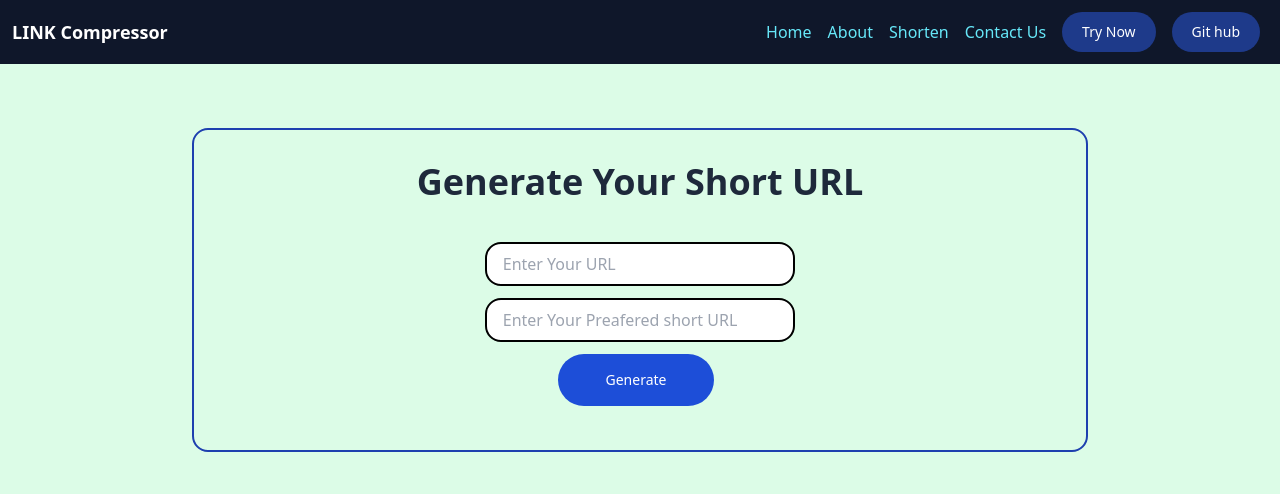
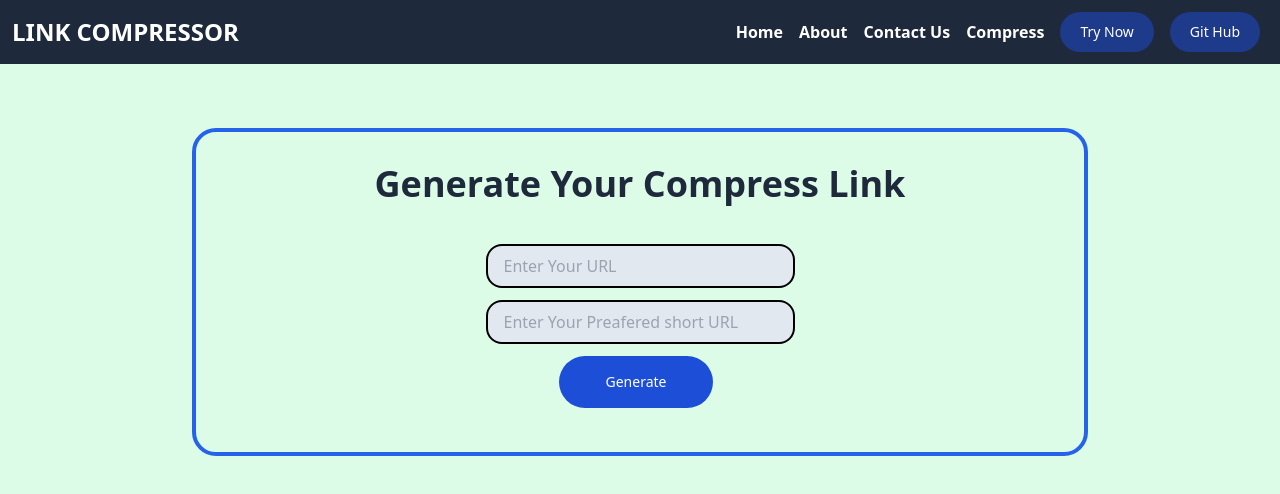
Before and after one commit to amitkumarpatra99/Link_Compressor, a Next.js app: page /Shorten in a window 1280 px wide. Shown: the top 494 px of the page. Built offline with nearby package versions, Linux system fonts and the light colour scheme.

Commit message:
Complete

```diff
--- a/app/Shorten/page.js
+++ b/app/Shorten/page.js
@@ -37,19 +37,19 @@ const Shorten = () => {
     }
 
     return (
-        <div className='mx-auto max-w-4xl rounded-2xl items-center my-16  border-2 border-blue-800 p-8 gap-4 flex flex-col'>
-            <h1 className='text-center text-4xl text-slate-800 font-bold flex flex-col justify-center' >Generate Your Short URL</h1>
+        <div className='mx-auto max-w-4xl rounded-3xl items-center my-16  border-4 border-blue-600 p-8 gap-4 flex flex-col '>
+            <h1 className='text-center text-4xl text-slate-800 font-bold flex flex-col justify-center' >Generate Your Compress Link</h1>
 
             <div className='flex flex-col text-center items-center  w-3/4  rounded-full  gap-3'>
                 <input
-                    className='border-2 mt-6  border-black w-2/4 focus:outline-blue-700 rounded-2xl px-4 py-2'
+                    className='border-2   border-black w-2/4 mt-6 bg-slate-200 focus:outline-blue-700 rounded-2xl px-4 py-2'
                     type="text"
                     placeholder='Enter Your URL'
                     value={url}
                     onChange={e => { seturl(e.target.value) }}
                 />
                 <input
-                    className='border-2 border-black w-2/4 focus:outline-blue-700 rounded-2xl py-2 px-4'
+                    className='border-2  border-black w-2/4 bg-slate-200 focus:outline-blue-700 rounded-2xl py-2 px-4'
                     type="text"
                     placeholder='Enter Your Preafered short URL'
                     value={shorturl}
--- a/app/about/page.js
+++ b/app/about/page.js
@@ -5,8 +5,8 @@ const about = () => {
   <>
   <div>
 
-  <h1 className='text-4xl font-bold p-6 text-center items-center text-slate-900'> THIS IS A URL SHORTNER </h1>
-  <p className="px-32 text-center"> We are the best URL shortner, We dont ask you for login or give any details , we understand your needs and hence we have created this URL shortner </p>
+  <h1 className='text-4xl font-bold p-6 text-center items-center text-blue-700 '> <span className='font-semibold text-slate-800 text-2xl'>THIS IS A</span> LINK COMPRESSOR</h1>
+  <p className="px-32 text-center text-slate-700 font-semibold"> We are the best Link Shortner,<br /> We dont ask you for login or give any details ,<br /> We understand your needs and hence we have created this <span className='text-blue-700 font-serif'> Link Compressor</span>  </p>
 
 
   </div>
--- a/app/contact/page.js
+++ b/app/contact/page.js
@@ -6,12 +6,10 @@ const contact = () => {
     <div>
 
       <h1 className='w-full  text-center justify-center font-bold text-4xl p-6 '> CONTACT US </h1>
-      <h2 className='w-full text-center font-bold '> Contact Us For any kind of Problem  like <span className='text-blue-600'>  URL Shortner </span>  or any other problem related to this website </h2>
+      <h2 className='w-full text-center font-bold '> Contact Us For any kind of Problem  like <span className='text-blue-600'>LINK COMPRESSOR </span>  or any other problem related to this website </h2>
       <p className='w-full text-center font-bold'> Email : <span className='text-blue-600'> amitkumarpatraaa@gmail.com </span> </p>
       <p className='w-full text-center font-bold'> Phone : <span className='text-blue-600'> 8144129955 </span> </p>
       <p className='w-full p-4 text-center font-semibold'><Link target='_blank' href={"https://linktr.ee/amitkumarpatra99"}> < button className="text-white bg-blue-900 hover:bg-blue-900 focus:outline-none focus:ring-4 focus:ring-blue-300 font-medium rounded-full text-sm px-5 py-2.5 text-center me-2 mb-2 dark:bg-blue-900 dark:hover:bg-blue-600 dark:focus:ring-blue-800">Contact Us</button></Link></p>
-
-
 
     </div>
   )
--- a/app/layout.js
+++ b/app/layout.js
@@ -3,8 +3,8 @@ import Navbar from "@/components/Navbar";
 import Footer from "@/components/Footer";
 
 export const metadata = {
-  title: "URL SHORTNER",
-  description: "Generated by create next app",
+  title: "Link Compressor",
+  description: "",
 };
 
 export default function RootLayout({ children }) {
--- a/app/page.js
+++ b/app/page.js
@@ -7,9 +7,9 @@ export default function Home() {
       <main>
         <section className="grid grid-cols-2 h-[50vh]">
           <div className=" flex flex-col gap-2  items-center justify-center">
-            <p className="text-4xl font-bold cursor-pointer text-black" >THE URL SHORTNER</p>
+            <p className="text-4xl font-bold cursor-pointer text-black" >THE LINK SHORTNER</p>
 
-            <p className="text-2xl font-bold cursor-pointer text-black">Shorten Your URL</p>
+            <p className="text-2xl font-semibold cursor-pointer text-black">Shorten Your URL/LINK </p>
             <Link href="/Shorten">
               <button type="button" className="text-white bg-blue-700 mt-4 hover:bg-blue-900 focus:outline-none focus:ring-4 focus:ring-blue-300 font-medium rounded-full text-sm px-5 py-2.5 text-center me-2 mb-2 dark:bg-blue-700 dark:hover:bg-blue-900 dark:focus:ring-blue-800">Try Now</button>
             </Link>
@@ -22,10 +22,7 @@ export default function Home() {
       </main>
 
 
-      {/* FOOOT
-      <footer className="p-14 ">
-        <h1 className="text-center bg-green-300  rounded-full align-justify-center items-center p-6 font-semibold text-6xl"> URL Shortner By <span className="animate-pulse font-serif">MR PATRA</span>⚡</h1>
-      </footer> */}
+
     </>
 
   );
--- a/components/Navbar.js
+++ b/components/Navbar.js
@@ -1,27 +1,26 @@
 import Link from 'next/link'
 import React from 'react'
-import Shorten from '@/app/Shorten/page'
 const Navbar = () => {
     return (
-        <nav className=' h-16 bg-slate-900 text-cyan-300 flex px-3 justify-between items-center '>
+        <nav className=' h-16 bg-slate-800 text-white flex px-3 justify-between items-center '>
 
-            <div className="logo text-lg font-bold text-white">
-                <Link href="/">LINK Compressor</Link> </div>
+            <div className="logo text-2xl font-bold text-white hover:text-cyan-400 ">
+                <Link href="/">LINK COMPRESSOR</Link> </div>
 
-            <ul className='flex justify-center gap-4 items-center '>
-                <Link href="/"><li>Home</li></Link>
-                <Link href={"/about"}><li>About</li></Link>
-                <Link href="/Shorten"><li>Shorten</li></Link>
-                <Link href="/contact"><li>Contact Us</li></Link>
+            <ul className='flex justify-center gap-4 items-center font-semibold '>
+                <Link className='hover:font-bold  hover:text-cyan-300 ' href="/"><li>Home</li></Link>
+                <Link className='hover:font-bold hover:text-cyan-300 ' href="/about"><li>About</li></Link>
+                <Link className='hover:font-bold hover:text-cyan-300 ' href="/contact"><li>Contact Us</li></Link>
+                <Link className='hover:font-bold hover:text-cyan-300 ' href="/Shorten"><li>Compress</li></Link>
 
-                <li className='gap-2 flex  mt-2'>
+                <li className='gap-2 flex mt-2'>
 
                     <Link href="/Shorten">
                         <button type="button" className="text-white bg-blue-900 hover:bg-blue-900 focus:outline-none focus:ring-4 focus:ring-blue-300 font-medium rounded-full text-sm px-5 py-2.5 text-center me-2 mb-2 dark:bg-blue-900 dark:hover:bg-blue-600 dark:focus:ring-blue-800">Try Now</button>
                     </Link>
 
                     <Link href="/github">
-                        <button target='_blank' type="button" className="text-white bg-blue-900 hover:bg-blue-900 focus:outline-none focus:ring-4 focus:ring-blue-300 font-medium rounded-full text-sm px-5 py-2.5 text-center me-2 mb-2 dark:bg-blue-900 dark:hover:bg-blue-600 dark:focus:ring-blue-800">Git hub</button>
+                        <button target='_blank' type="button" className="text-white bg-blue-900 hover:bg-blue-900 focus:outline-none focus:ring-4 focus:ring-blue-300 font-medium rounded-full text-sm px-5 py-2.5 text-center me-2 mb-2 dark:bg-blue-900 dark:hover:bg-blue-600 dark:focus:ring-blue-800">Git Hub</button>
                     </Link>
                 </li>
             </ul>
```
Also changed, not shown: 1 other file (tests, documents, lock files or other folders).
